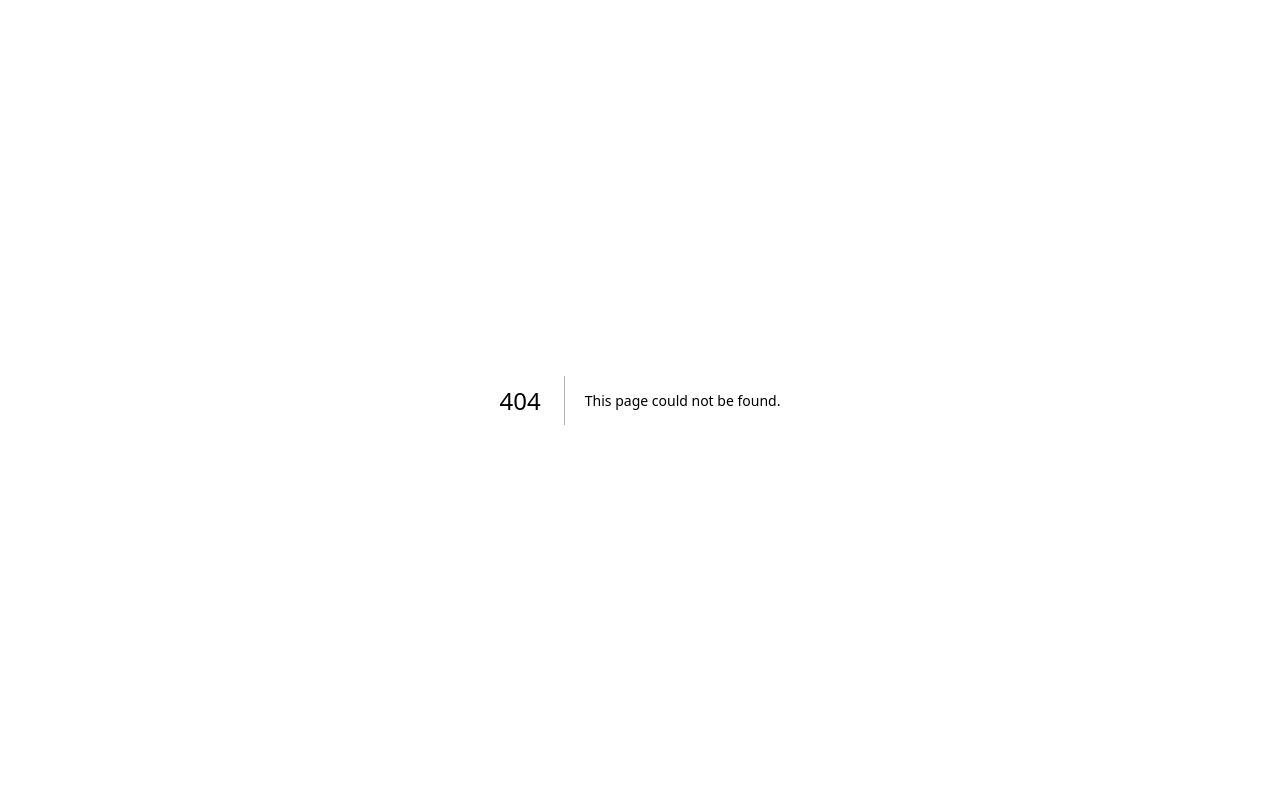
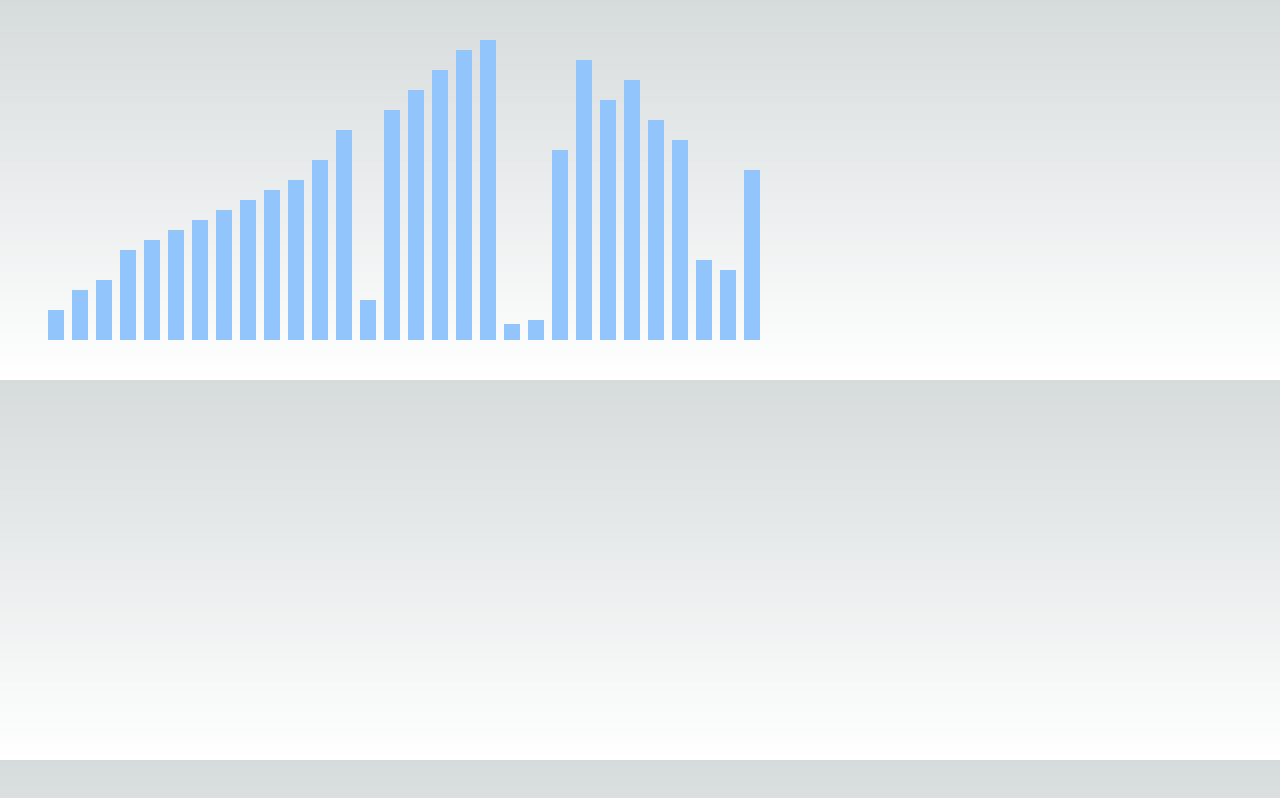
Before and after one commit to pcwu2022/sorting-visualization, a Next.js app: page /sort in a window 1280 px wide. Before the commit this address had no page. Built offline with nearby package versions, Linux system fonts and the light colour scheme.

Commit message:
insertion sort

```diff
--- /dev/null
+++ b/src/app/sort/page.tsx
@@ -0,0 +1,79 @@
+'use client';
+
+import React, { useEffect, useState } from 'react';
+
+const ElementVisual = (props: {
+    value: number
+}) => {
+    return (
+        <div className={`p-2 ml-2 inline-block bg-blue-300 align-bottom`} style={{
+            height: props.value*10+10,
+        }}>
+                {/* {props.value} */}
+        </div>
+    )
+}
+
+const randomArray = (array: Array<number>) => {
+    for (let i = 0; i < array.length; i++){
+        for (let j = 0; j < array.length; j++){
+            if (Math.random() < 0.5){
+                [array[i], array[j]] = [array[j], array[i]];
+            }
+        }
+    }
+    return array;
+}
+
+const insertionSortSnapshot = (array: Array<number>): Array<Array<number>> => {
+    let snapshot: Array<Array<number>> = [];
+    for (let i = 1; i < array.length; i++){
+        for (let j = i; j > 0; j--){
+            if (array[j] < array[j-1]){
+                let temp:number = array[j];
+                array[j] = array[j-1];
+                array[j-1] = temp;
+                snapshot.push([...array]);
+            }
+        }
+    }
+    return snapshot;
+}
+
+const page = () => {
+    const [arr, setArr] = useState<Array<number>>([]);
+    const arrLength = 30;
+    let snapshot: Array<Array<number>> = [];
+    let i = 0;
+
+    useEffect(() => {
+        let tempArr = [];
+        for (let n = 0; n < arrLength; n++){
+            tempArr.push(n);
+        }
+        tempArr = randomArray(tempArr);
+        setArr(tempArr);
+        snapshot = insertionSortSnapshot(tempArr);
+        let itv = setInterval(() => {
+            if (snapshot.length === 0){
+                return;
+            }
+            setArr(snapshot[i]);
+            i = i + 1;
+            if (i === snapshot.length){
+                clearInterval(itv);
+            }
+        }, 100);
+    }, []);
+    return (
+        <div className='p-10'>
+            {
+                arr.map((element) => (
+                    <ElementVisual key={Math.random()} value={element}/>
+                ))
+            }
+        </div>
+    )
+}
+
+export default page;
```
